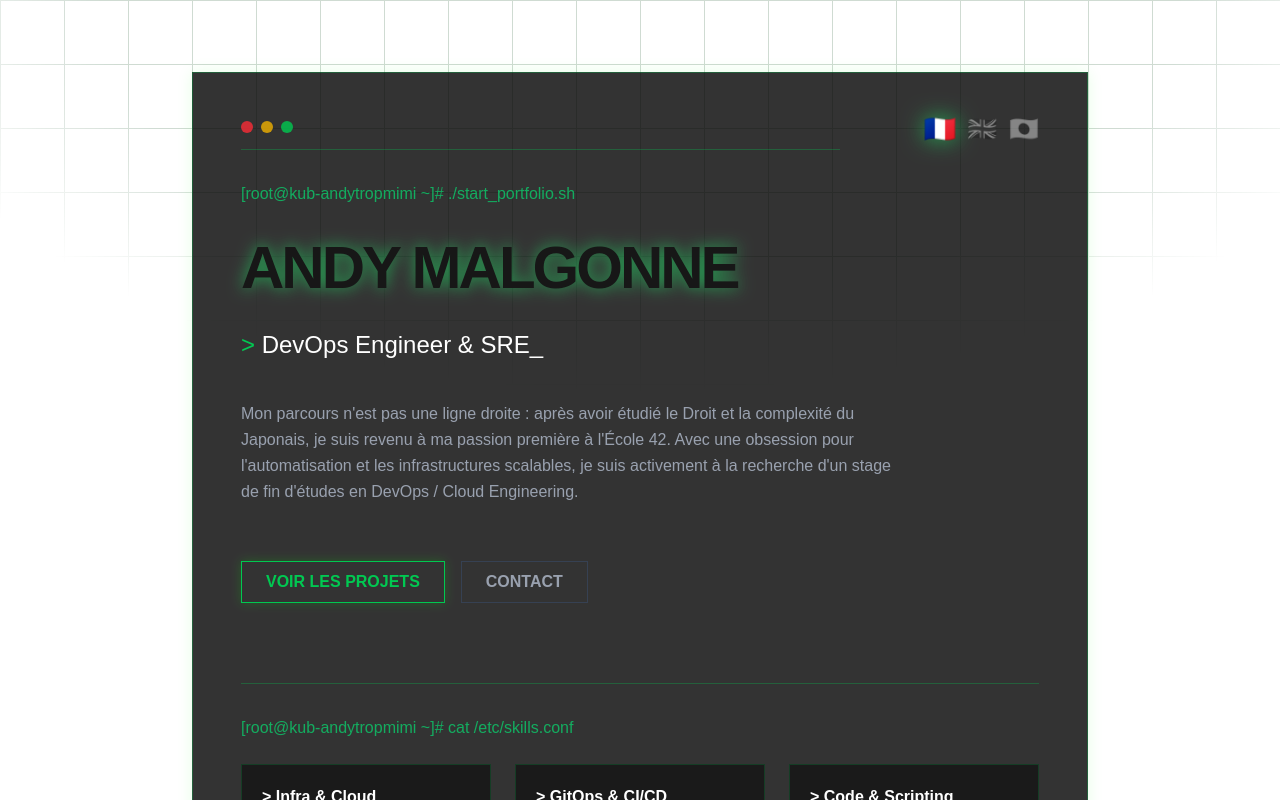
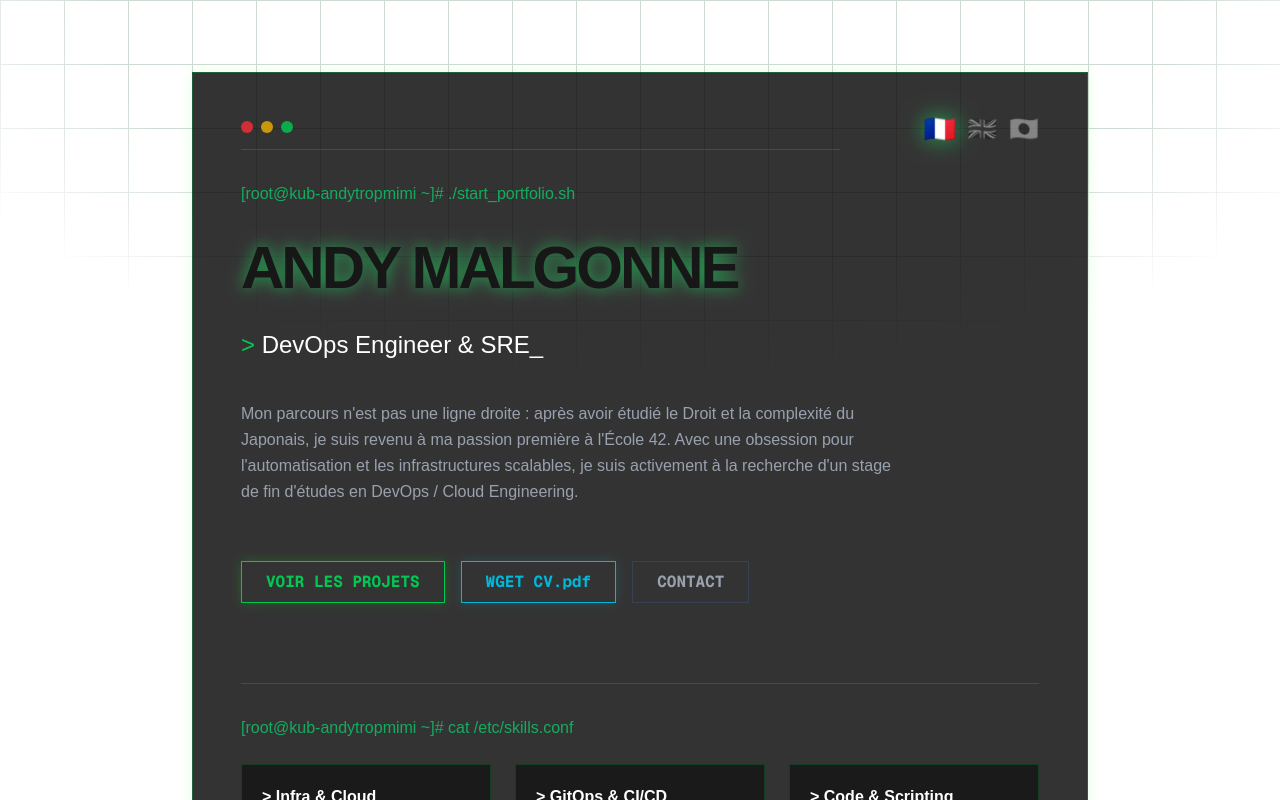
Before and after one commit to AndyMalgonne/portfolio, a Next.js app: page / in a window 1280 px wide. Shown: the top 800 px of the page. Built offline with nearby package versions, Linux system fonts and the light colour scheme.

Commit message:
feat: add cv button download

```diff
--- a/app/page.tsx
+++ b/app/page.tsx
@@ -11,16 +11,19 @@ export default function Home() {
       japaneseSecret: "* Actually, I don't really speak Japanese. I just have a degree and I really love anime.",
       btnProjects: "VOIR LES PROJETS",
       btnContact: "CONTACT",
+      btnCV: "WGET CV.pdf",
       projectsTitle: "Projets Récents",
       timelineTitle: "Parcours & Formation",
 
+      // Projets
       rdcRole: "Ingénieur DevOps & Frontend (Bénévole)",
       rdcDesc: "Refonte de la plateforme de gestion des maraudes et de la flotte de véhicules. Conteneurisation (Docker), création des pipelines CI/CD sur GitLab CI, et développement de l'interface utilisateur pour les bénévoles sur le terrain.",
       gitopsRole: "Architecte Cloud / SRE (Projet Personnel)",
       gitopsDesc: "Création d'un Homelab complet sur Proxmox VE. Déploiement d'un cluster Kubernetes (K3s), gestion du routage avec Traefik/Caddy, et mise en place d'un pipeline de déploiement continu 100% GitOps avec ArgoCD et GitHub Actions.",
 
+      // Parcours
       school42: "Master's degree, Computer Science - Formation intensive basée sur le peer-to-peer learning. Projets concrets en C/C++, algorithmie, et architecture système.",
-      univJap: "Licence 2 Langue, Littérature et Culture Japonaise - Apprentissage de la langue et de la rigueur analytique.",
+      univJap: "Licence 2 Langue, Littérature et Culture Japononaise - Apprentissage de la langue et de la rigueur analytique.",
     },
     en: {
       role: "DevOps Engineer & SRE",
@@ -28,6 +31,7 @@ export default function Home() {
       japaneseSecret: "* Actually, I don't really speak Japanese. I just have a degree and I really love anime.",
       btnProjects: "VIEW PROJECTS",
       btnContact: "CONTACT",
+      btnCV: "WGET CV.pdf",
       projectsTitle: "Recent Projects",
       timelineTitle: "Experience & Education",
 
@@ -41,10 +45,11 @@ export default function Home() {
     },
     ja: {
       role: "DevOpsエンジニア & SRE",
-      description: "私の経歴は直線的ではありません。法学と日本語を学んだ後、原点であるÉcole 42に戻りました。自動化とスケーラブルなインフラに強い情熱を持っており、現在、DevOps / クラウドエンジニアリングのインターンシップを積極的に探しています。",
+      description: "私の経歴は直線的ではありません。法学と日本語を学んだ後、原点であるÉcole 42に戻りました。自動化とスケーラブルなインフラに強い情熱を持っており、現在、DevOps / クラウドエンジニアリング of インターンシップを積極的に探しています。",
       japaneseSecret: "* Actually, I don't really speak Japanese. I just have a degree and I really love anime.",
       btnProjects: "プロジェクトを見る",
       btnContact: "コンタクト",
+      btnCV: "CVダウンロード.pdf",
       projectsTitle: "最近のプロジェクト",
       timelineTitle: "経歴・学歴",
 
@@ -67,7 +72,7 @@ export default function Home() {
 
       <main className="relative z-10 w-full max-w-4xl border border-green-500/30 bg-black/80 p-6 pt-20 md:p-12 shadow-[0_0_15px_rgba(0,255,0,0.1)] mt-4 md:mt-10 mb-10 md:mb-20">
 
-        {/* Switch Langue (Responsive position) */}
+        {/* Switch Langue */}
         <div className="absolute top-6 right-6 md:top-10 md:right-12 flex gap-3 text-xl md:text-2xl z-20">
           <button onClick={() => setLang("fr")} className={`transition-all duration-300 ${lang === "fr" ? "opacity-100 drop-shadow-[0_0_10px_rgba(34,197,94,0.8)] scale-110" : "opacity-40 grayscale hover:opacity-100 hover:grayscale-0"}`} title="Français">🇫🇷</button>
           <button onClick={() => setLang("en")} className={`transition-all duration-300 ${lang === "en" ? "opacity-100 drop-shadow-[0_0_10px_rgba(34,197,94,0.8)] scale-110" : "opacity-40 grayscale hover:opacity-100 hover:grayscale-0"}`} title="English">🇬🇧</button>
@@ -91,11 +96,17 @@ export default function Home() {
             {lang === "ja" && <span className="block text-xs text-green-500/60 mt-3 italic">{translations.ja.japaneseSecret}</span>}
           </p>
 
-          {/* Boutons empilés sur mobile, côte à côte sur PC */}
-          <div className="flex flex-col sm:flex-row gap-4 pt-4 md:pt-8">
+          {/* Boutons d'action (Projets / Télécharger CV en Cyan / Contact) */}
+          <div className="flex flex-col sm:flex-row gap-4 pt-4 md:pt-8 font-mono">
             <button onClick={() => document.getElementById('projects')?.scrollIntoView({ behavior: 'smooth' })} className="w-full sm:w-auto px-6 py-3 md:py-2 border border-green-500 text-green-500 hover:bg-green-500 hover:text-black transition-all duration-300 shadow-[0_0_10px_rgba(0,255,0,0.2)] hover:shadow-[0_0_20px_rgba(0,255,0,0.6)] font-bold text-center">
               {t.btnProjects}
             </button>
+
+            {/* Nouveau bouton CV en Cyan Cyberpunk */}
+            <a href="/Andy_Malgonne_CV.pdf" download="Andy_Malgonne_CV.pdf" className="w-full sm:w-auto px-6 py-3 md:py-2 border border-cyan-500 text-cyan-500 hover:bg-cyan-500 hover:text-black transition-all duration-300 shadow-[0_0_10px_rgba(6,182,212,0.2)] hover:shadow-[0_0_20px_rgba(6,182,212,0.6)] font-bold text-center">
+              {t.btnCV}
+            </a>
+
             <button onClick={() => document.getElementById('contact')?.scrollIntoView({ behavior: 'smooth' })} className="w-full sm:w-auto px-6 py-3 md:py-2 border border-gray-700 text-gray-400 hover:border-white hover:text-white transition-all duration-300 font-bold text-center">
               {t.btnContact}
             </button>
@@ -216,9 +227,9 @@ export default function Home() {
               <div className="space-y-2 border-t border-gray-800 md:border-t-0 md:border-l md:border-gray-800 md:pl-6 pt-4 md:pt-0">
                 <p className="text-gray-500 italic"># Custom scripts running in background:</p>
                 <ul className="space-y-2 md:space-y-1 text-[10px] md:text-xs">
-                  <li><span className="text-green-500">✔</span> anilist-updater.sh <span className="text-gray-600 block md:inline">(Auto-tracking anime list via API)</span></li>
-                  <li><span className="text-green-500">✔</span> life-optimizer.py <span className="text-gray-600 block md:inline">(Automating everything in daily routine)</span></li>
-                  <li><span className="text-green-500">✔</span> smart-home-trigger.sh <span className="text-gray-600 block md:inline">(Managing IoT & server metrics)</span></li>
+                  <li><span className="text-green-500">¼</span> anilist-updater.sh <span className="text-gray-600 block md:inline">(Auto-tracking anime list via API)</span></li>
+                  <li><span className="text-green-500">¼</span> life-optimizer.py <span className="text-gray-600 block md:inline">(Automating everything in daily routine)</span></li>
+                  <li><span className="text-green-500">¼</span> smart-home-trigger.sh <span className="text-gray-600 block md:inline">(Managing IoT & server metrics)</span></li>
                 </ul>
               </div>
             </div>
@@ -233,7 +244,6 @@ export default function Home() {
 
           <div className="flex flex-col md:flex-row gap-8 md:gap-6 items-start md:items-center justify-center bg-black/50 border border-green-500/20 p-6 md:p-8 hover:border-green-500/50 transition-colors">
 
-            {/* Lien LinkedIn */}
             <a href="https://www.linkedin.com/in/andy-malgonne/" target="_blank" rel="noopener noreferrer" className="flex items-center gap-4 md:gap-3 text-gray-400 hover:text-green-500 transition-colors group text-base md:text-lg font-bold">
               <svg className="w-6 h-6 text-green-500 group-hover:animate-pulse drop-shadow-[0_0_5px_rgba(34,197,94,0.8)]" fill="currentColor" viewBox="0 0 24 24">
                 <path d="M19 0h-14c-2.761 0-5 2.239-5 5v14c0 2.761 2.239 5 5 5h14c2.762 0 5-2.239 5-5v-14c0-2.761-2.238-5-5-5zm-11 19h-3v-11h3v11zm-1.5-12.268c-.966 0-1.75-.79-1.75-1.764s.784-1.764 1.75-1.764 1.75.79 1.75 1.764-.783 1.764-1.75 1.764zm13.5 12.268h-3v-5.604c0-3.368-4-3.113-4 0v5.604h-3v-11h3v1.765c1.396-2.586 7-2.777 7 2.476v6.759z"/>
@@ -243,7 +253,6 @@ export default function Home() {
 
             <span className="hidden md:block text-gray-700">|</span>
 
-            {/* Lien GitHub */}
             <a href="https://github.com/andymalgonne" target="_blank" rel="noopener noreferrer" className="flex items-center gap-4 md:gap-3 text-gray-400 hover:text-green-500 transition-colors group text-base md:text-lg font-bold">
               <svg className="w-6 h-6 text-green-500 group-hover:animate-pulse drop-shadow-[0_0_5px_rgba(34,197,94,0.8)]" fill="currentColor" viewBox="0 0 24 24">
                 <path d="M12 0c-6.626 0-12 5.373-12 12 0 5.302 3.438 9.8 8.207 11.387.599.111.793-.261.793-.577v-2.234c-3.338.726-4.033-1.416-4.033-1.416-.546-1.387-1.333-1.756-1.333-1.756-1.089-.745.083-.729.083-.729 1.205.084 1.839 1.237 1.839 1.237 1.07 1.834 2.807 1.304 3.492.997.107-.775.418-1.305.762-1.604-2.665-.305-5.467-1.334-5.467-5.931 0-1.311.469-2.381 1.236-3.221-.124-.303-.535-1.524.117-3.176 0 0 1.008-.322 3.301 1.23.957-.266 1.983-.399 3.003-.404 1.02.005 2.047.138 3.006.404 2.291-1.552 3.297-1.23 3.297-1.23.653 1.653.242 2.874.118 3.176.77.84 1.235 1.911 1.235 3.221 0 4.609-2.807 5.624-5.479 5.921.43.372.823 1.102.823 2.222v3.293c0 .319.192.694.801.576 4.765-1.589 8.199-6.086 8.199-11.386 0-6.627-5.373-12-12-12z"/>
@@ -253,7 +262,6 @@ export default function Home() {
 
             <span className="hidden md:block text-gray-700">|</span>
 
-            {/* Lien Email */}
             <a href="mailto:contact@andytropmimi.fr" className="flex items-center gap-4 md:gap-3 text-gray-400 hover:text-green-500 transition-colors group text-base md:text-lg font-bold">
               <svg className="w-6 h-6 text-green-500 group-hover:animate-pulse drop-shadow-[0_0_5px_rgba(34,197,94,0.8)]" fill="currentColor" viewBox="0 0 24 24">
                 <path d="M0 4.667v14.666h24v-14.666h-24zm21.942 2l-9.942 6.944-9.942-6.944h19.884zm-19.942 10.666v-8.91l9.531 6.657.411.287.411-.287 9.531-6.657v8.91h-19.884z"/>
```
